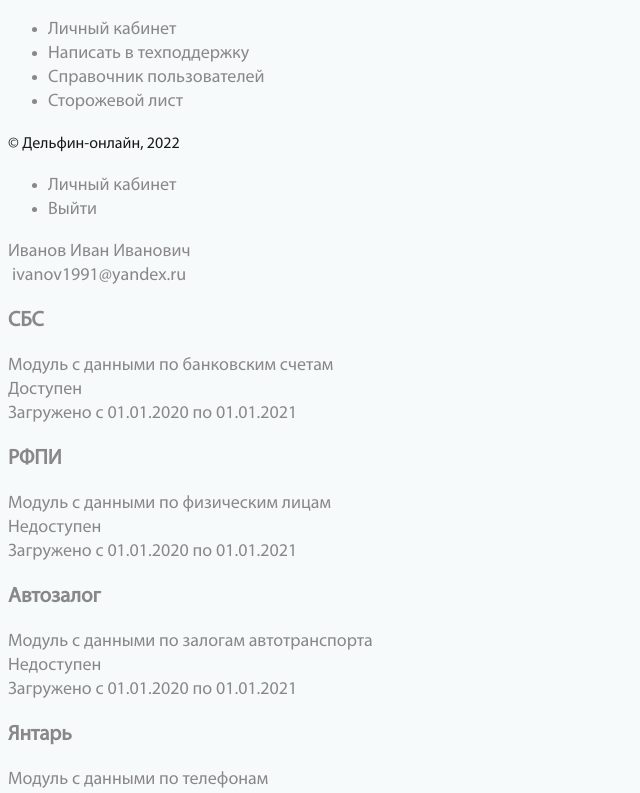
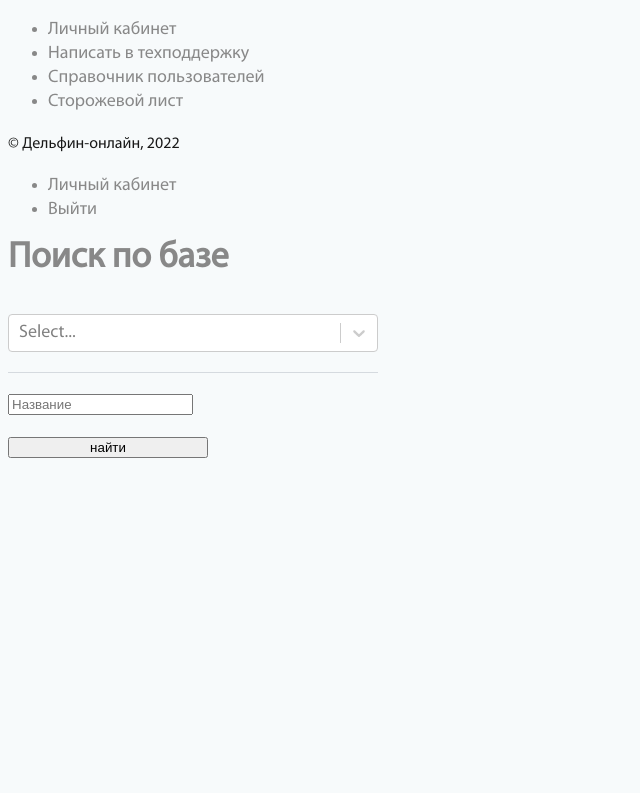
Before and after one commit to optimismous/info-search-markup, a React (Vite) app: page /rfpi in a window 1280 px wide. Shown: the top 793 px of the page, without its empty margins (0-640 px from the left). Built offline with nearby package versions, Linux system fonts and the light colour scheme.

Commit message:
add react-select and rfpi search form wip

```diff
--- a/js/components/Page.jsx
+++ b/js/components/Page.jsx
@@ -3,6 +3,7 @@ import "./Page.module.css";
 import { Logo } from "./ui/Logo/Logo";
 import { Menu } from "./Menu";
 import { PrivateCabinet } from "./PrivateCabinet";
+import { Rfpi } from "./Rfpi";
 
 const sidebarMenuItems = [
   {
@@ -56,7 +57,7 @@ export function Page() {
           <Menu items={topMenuItems} kind="horizontal" />
         </div>
         <div className="PageContent">
-          <PrivateCabinet />
+          <Rfpi />
         </div>
       </div>
     </div>
--- /dev/null
+++ b/js/components/Rfpi.jsx
@@ -0,0 +1,57 @@
+import React, { useCallback, useState } from "react";
+import "./Rfpi.module.scss";
+import "./ui/Form.scss";
+import { MainTitle } from "./ui/MainTitle/MainTitle";
+import Select from "react-select";
+import { Button } from "./ui/Button/Button";
+import { Input } from "./ui/Input/Input";
+
+const options = [
+  { value: "organization", label: "Организация" },
+  { value: "fio", label: "ФИО" },
+];
+
+/**
+ * @typedef PropType
+ * @property {JSX.Element | text} children
+ */
+
+/**
+ *
+ * @param {PropType} props
+ * @returns {JSX.Element}
+ */
+
+export const Rfpi = (props) => {
+  const [selectedOption, setSelectedOption] = useState("fio");
+
+  const onSubmit = useCallback(
+    (e) => {
+      e.preventDefault();
+      // eslint-disable-next-line no-console
+      console.log("666001 formValue", e);
+    },
+    [setSelectedOption]
+  );
+
+  return (
+    <div>
+      <MainTitle>Поиск по базе</MainTitle>
+      <form className="Form" onSubmit={onSubmit}>
+        <fieldset className="FormFieldSet">
+          <Select
+            defaultValue={selectedOption}
+            onChange={setSelectedOption}
+            options={options}
+          />
+        </fieldset>
+        <fieldset className="FormFieldSet">
+          <Input placeholder="Название" />
+        </fieldset>
+        <footer className="FormFooter">
+          <Button type="submit">найти</Button>
+        </footer>
+      </form>
+    </div>
+  );
+};
--- /dev/null
+++ b/js/components/ui/Form.scss
@@ -0,0 +1,19 @@
+.Form {
+  display: grid;
+  grid-template-columns: 370px;
+}
+
+.FormFieldSet {
+  padding: 20px 0;
+
+}
+
+.FormFieldSet + .FormFieldSet {
+  border-top: 1px solid #d5dadf;
+}
+
+.FormFooter {
+  display: inline-grid;
+  grid-template-columns: 200px;
+  gap: 20px;
+}
--- a/js/components/ui/Input/Input.jsx
+++ b/js/components/ui/Input/Input.jsx
@@ -1,12 +1,13 @@
-import React from 'react';
-import './Input.module.css';
+import React from "react";
+import "./Input.module.scss";
 
 /**
  * @typedef PropType
  * @property {string} type
  * @property {string} value
  * @property {string} placeholder
- * @property {Function} onChange
+ * @property {'big'} size?
+ * @callback onChange
  */
 
 /**
@@ -16,7 +17,12 @@ import './Input.module.css';
  */
 export const Input = (props) => {
   return (
-    <input onChange={props.onChange} placeholder={props.placeholder} type={props.type ?? 'text'} className="Input"
-           value={props.value}/>
+    <input
+      onChange={props.onChange}
+      placeholder={props.placeholder}
+      type={props.type ?? "text"}
+      className={`Input${props.size === "big" ? " _big" : ""}`}
+      value={props.value}
+    />
   );
 };
--- a/js/components/ui/Input/Input.module.css
+++ b/js/components/ui/Input/Input.module.scss
@@ -1,8 +1,13 @@
 .Input {
   box-sizing: border-box;
   width: 100%;
-  height: 60px;
-  padding: 20px;
+  height: 38px;
+  padding: 0 20px 0;
   border: 1px solid #d5dadf;
   border-radius: 2px;
+
+  &._big {
+    height: 60px;
+    padding: 20px;
+  }
 }
--- /dev/null
+++ b/js/components/ui/MainTitle/MainTitle.jsx
@@ -0,0 +1,17 @@
+import React from "react";
+import "./MainTitle.module.scss";
+
+/**
+ * @typedef PropType
+ * @property {JSX.Element | text} children
+ */
+
+/**
+ *
+ * @param {PropType} props
+ * @returns {JSX.Element}
+ */
+
+export const MainTitle = ({ children }) => {
+  return <h1 className="MainTitle">{children}</h1>;
+};
--- /dev/null
+++ b/js/components/ui/MainTitle/MainTitle.module.scss
@@ -0,0 +1,6 @@
+.MainTitle {
+  margin: 0;
+  font-size: 24px;
+  font-weight: 700;
+  color: #45484e;
+}
```
Also changed, not shown: js/components/ui/SelectInput/SelectInput.jsx (added, +35 -0 lines), package.json (+9 -4 lines), js/components/Rfpi.module.scss (added), js/components/ui/SelectInput/SelectInput.module.scss (added), 1 other file (tests, documents, lock files or other folders).
